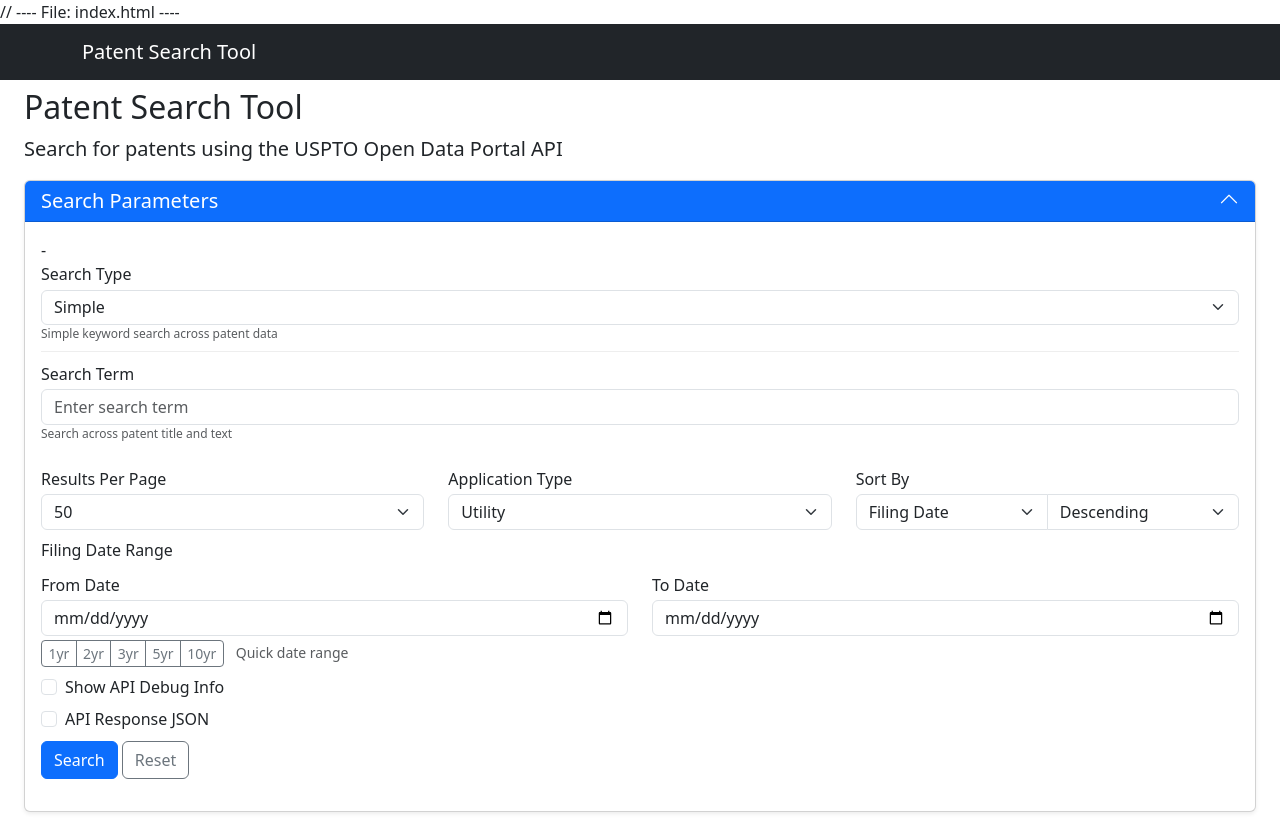
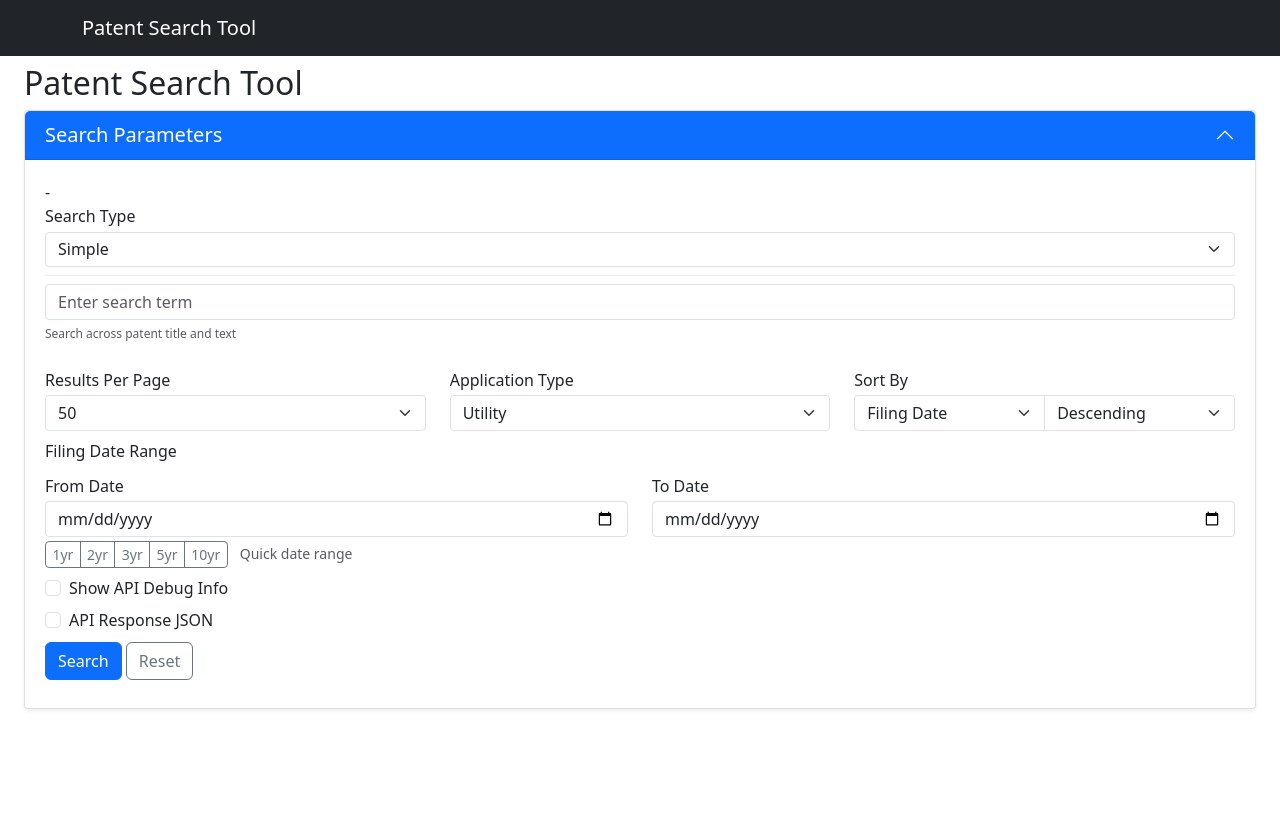
Before and after one commit to sadskatr/patent_database, a Flask app: page /patent_database/ in a window 1280 px wide. After the commit the page ends 710 px from the top, so only its background shows below. Run offline with Flask 3, Linux system fonts and the light colour scheme.

Commit message:
Remove redundant UI text to save vertical space

```diff
--- a/patent_database/templates/patent_database/index.html
+++ b/patent_database/templates/patent_database/index.html
@@ -1,12 +1,9 @@
-// ---- File: index.html ----
-
 {% extends "base.html" %}
 {% block title %}{{ tool_name }}{% endblock %}
 
 {% block content %}
 <div class="container-fluid px-4 compact">
     <h2>{{ tool_name }}</h2>
-    <p class="lead">Search for patents using the USPTO Open Data Portal API</p>
 
     <!-- Search Parameters Form -->
     <div class="card mb-4">
@@ -24,9 +21,6 @@
                             <option value="boolean">Boolean</option>
                             <option value="field_specific">Field Specific</option>
                         </select>
-                        <small class="form-text text-muted search-type-help" id="simple-help">
-                            Simple keyword search across patent data
-                        </small>
                         <small class="form-text text-muted search-type-help d-none" id="boolean-help">
                             Combine multiple search terms with AND, OR, NOT operators
                         </small>
@@ -42,7 +36,6 @@
                     <div class="search-params" id="simple-params">
                         <div class="row mb-2">
                             <div class="col-md-12">
-                                <label for="simpleSearchTerm" class="form-label">Search Term</label>
                                 <input type="text" class="form-control" id="simpleSearchTerm" placeholder="Enter search term">
                                 <small class="form-text text-muted">Search across patent title and text</small>
                             </div>
```
